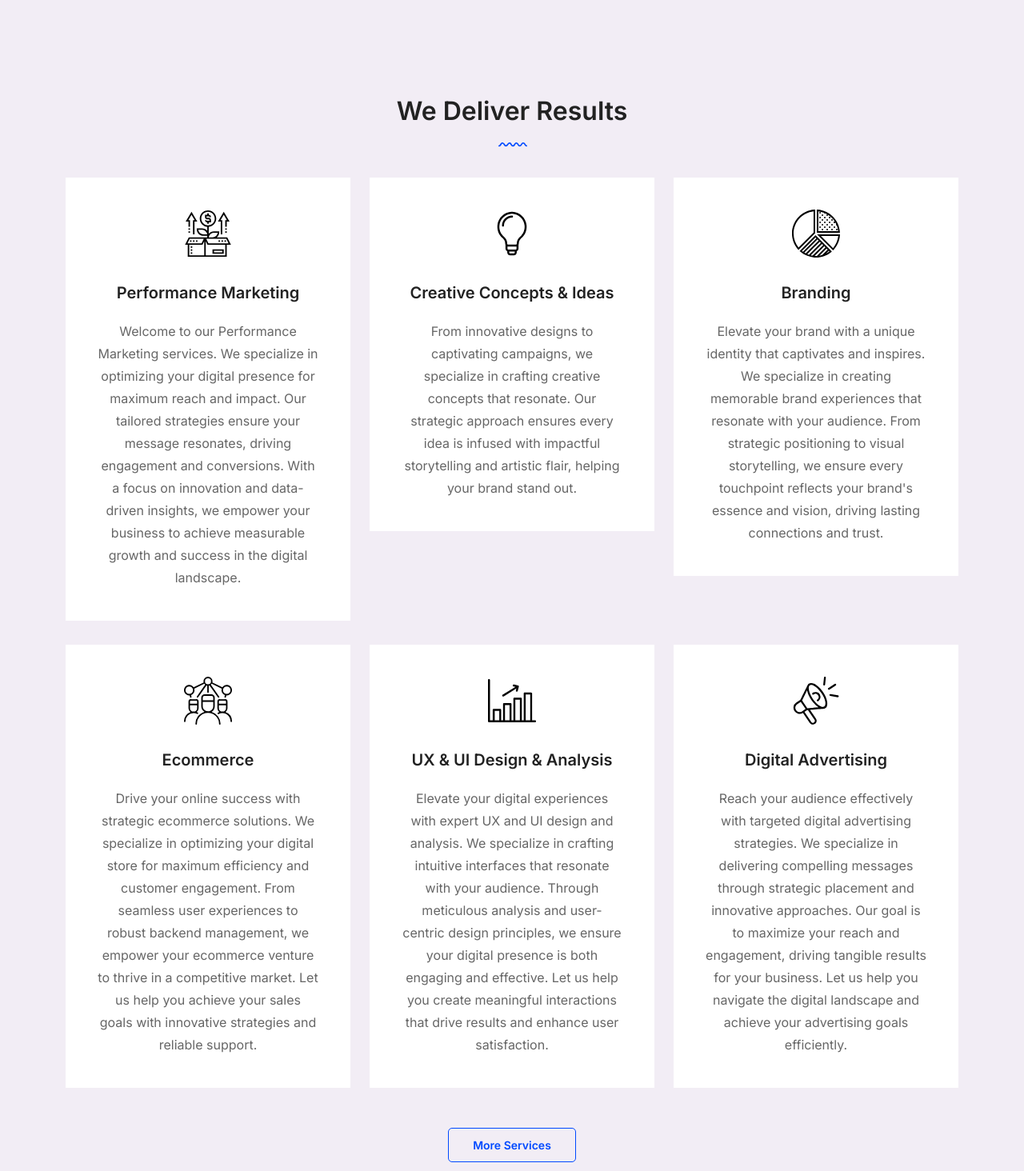
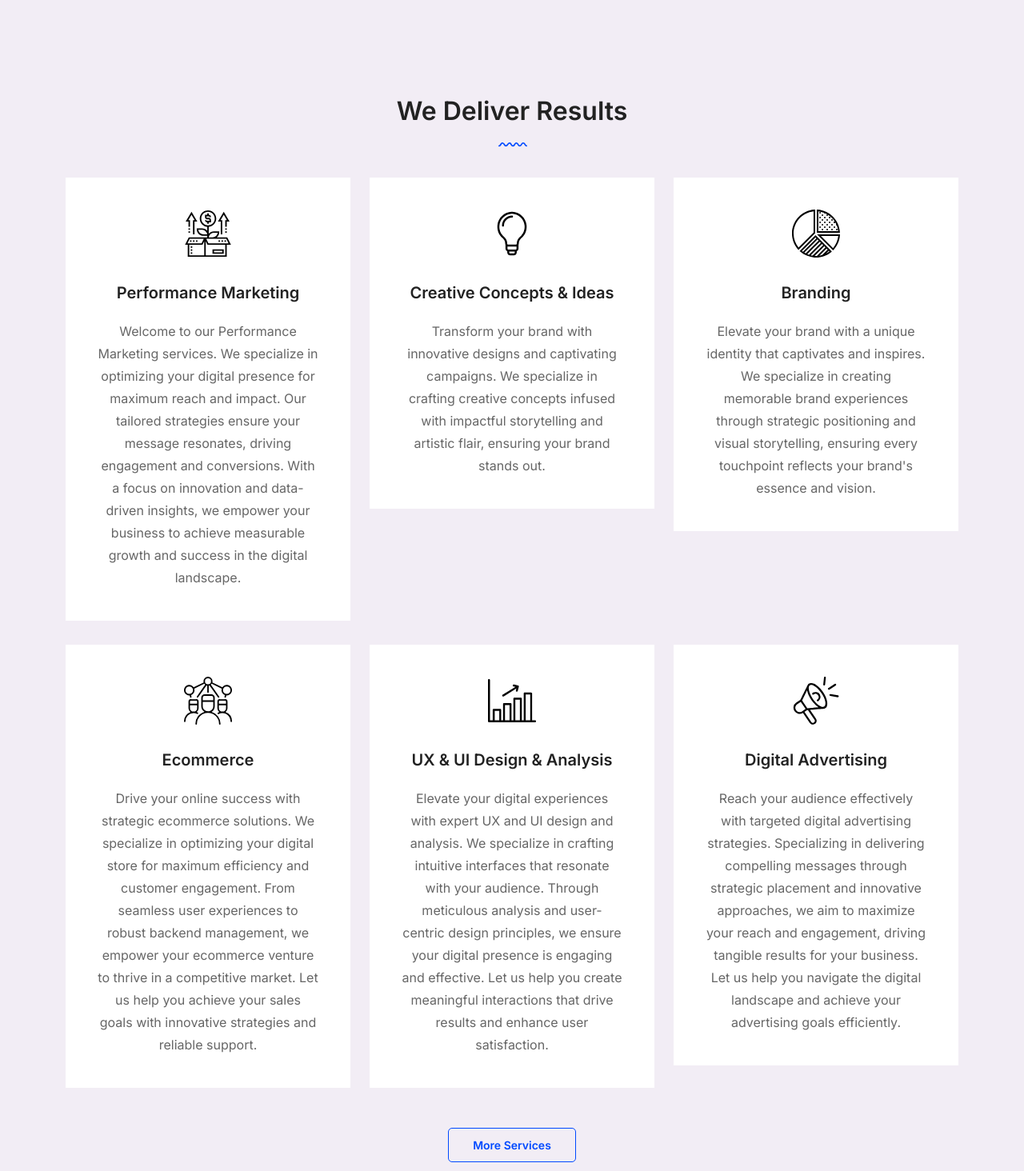
Before and after one commit to Batista0523/batistack-front-pro, a Next.js app: page /about in a window 1280 px wide. Shown: the part 1333-2797 px from the top of the page at 80% size. Built offline with nearby package versions, Linux system fonts and the light colour scheme.

Commit message:
make more concise and compelling version

```diff
--- a/pages/about.jsx
+++ b/pages/about.jsx
@@ -135,13 +135,12 @@ const About = () => {
                       </g>
                     </svg>
                   </i>
-                  <h4>Creative Concepts &amp; Ideas</h4>
+                  <h4>Creative Concepts & Ideas</h4>
                   <p>
-                    From innovative designs to captivating campaigns, we
-                    specialize in crafting creative concepts that resonate. Our
-                    strategic approach ensures every idea is infused with
-                    impactful storytelling and artistic flair, helping your
-                    brand stand out.
+                    Transform your brand with innovative designs and captivating
+                    campaigns. We specialize in crafting creative concepts
+                    infused with impactful storytelling and artistic flair,
+                    ensuring your brand stands out.
                   </p>
                 </div>
               </div>
@@ -212,10 +211,9 @@ const About = () => {
                   <p>
                     Elevate your brand with a unique identity that captivates
                     and inspires. We specialize in creating memorable brand
-                    experiences that resonate with your audience. From strategic
-                    positioning to visual storytelling, we ensure every
-                    touchpoint reflects your brand's essence and vision, driving
-                    lasting connections and trust.
+                    experiences through strategic positioning and visual
+                    storytelling, ensuring every touchpoint reflects your
+                    brand's essence and vision.
                   </p>
                 </div>
               </div>
@@ -264,14 +262,14 @@ const About = () => {
                       </g>
                     </svg>
                   </i>
-                  <h4>UX &amp; UI Design &amp; Analysis</h4>
+                  <h4>UX & UI Design & Analysis</h4>
                   <p>
                     Elevate your digital experiences with expert UX and UI
                     design and analysis. We specialize in crafting intuitive
                     interfaces that resonate with your audience. Through
                     meticulous analysis and user-centric design principles, we
-                    ensure your digital presence is both engaging and effective.
-                    Let us help you create meaningful interactions that drive
+                    ensure your digital presence is engaging and effective. Let
+                    us help you create meaningful interactions that drive
                     results and enhance user satisfaction.
                   </p>
                 </div>
@@ -298,12 +296,12 @@ const About = () => {
                   <h4>Digital Advertising</h4>
                   <p>
                     Reach your audience effectively with targeted digital
-                    advertising strategies. We specialize in delivering
+                    advertising strategies. Specializing in delivering
                     compelling messages through strategic placement and
-                    innovative approaches. Our goal is to maximize your reach
-                    and engagement, driving tangible results for your business.
-                    Let us help you navigate the digital landscape and achieve
-                    your advertising goals efficiently.
+                    innovative approaches, we aim to maximize your reach and
+                    engagement, driving tangible results for your business. Let
+                    us help you navigate the digital landscape and achieve your
+                    advertising goals efficiently.
                   </p>
                 </div>
               </div>
--- a/public/assets/css/style.css
+++ b/public/assets/css/style.css
@@ -225,6 +225,7 @@ header {
     width: 100%;
     padding-top: 10px;
     z-index: 1111;
+    font-size: 20px;
 }
 /* 3. hero-section-one */
 .hero-section-one {
```
Also changed, not shown: src/layout/Header.js (+15 -0 lines).
